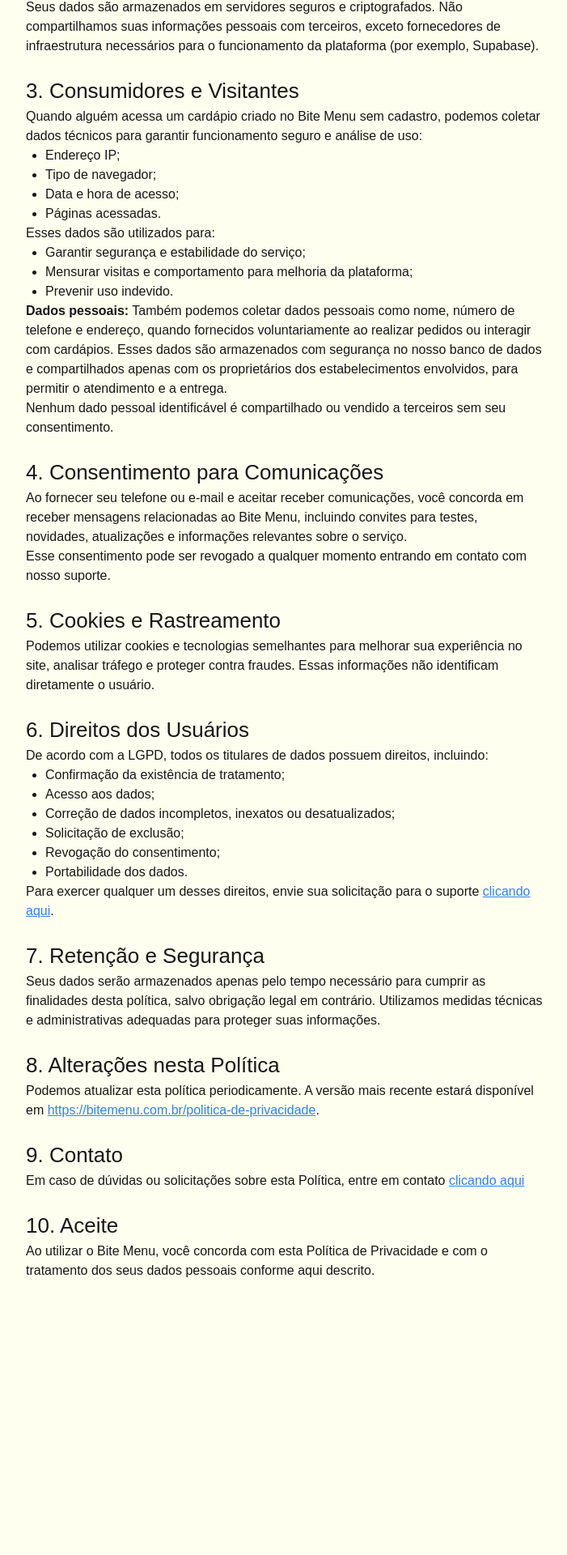
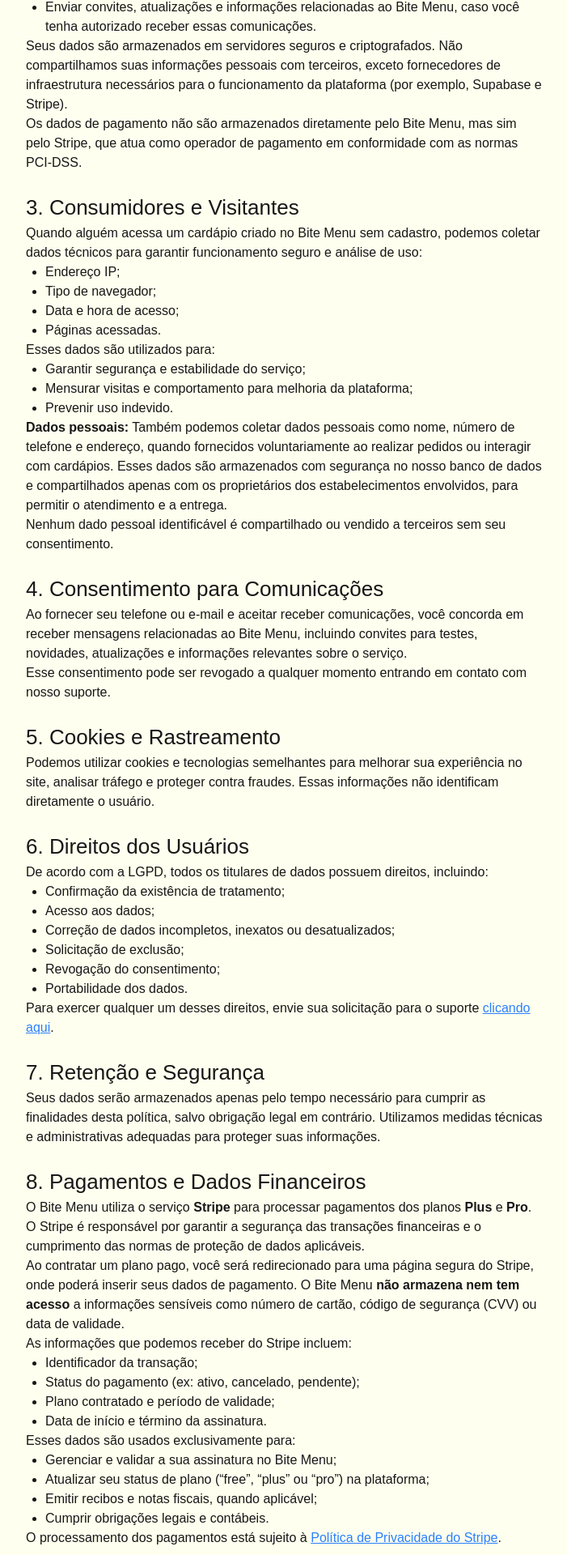
Before and after one commit to igorOliveira-dev/BiteMenu-Next.js, a Next.js app: page /politica-de-privacidade in a window 1280 px wide. Shown: the part 817-2737 px from the top of the page at 81% size, without its empty margins (288-989 px from the left). Before the commit the page ends 2414 px from the top, so only its background shows below. Built offline with nearby package versions, Linux system fonts and the light colour scheme.

Commit message:
Sistema de cancelamento de plano e proteção de plano duplicado

```diff
--- a/src/app/api/stripe-subscription/route.js
+++ b/src/app/api/stripe-subscription/route.js
@@ -9,7 +9,6 @@
     const { searchParams } = new URL(req.url);
     const subscriptionId = searchParams.get("subscriptionId");
 
-    // 🟢 Caso o usuário esteja no plano Free
     if (!subscriptionId) {
       return new Response(
         JSON.stringify({
@@ -87,6 +86,23 @@
       }
     }
 
+    // Buscar método de pagamento principal
+    const paymentMethods = await stripe.paymentMethods.list({
+      customer: subscription.customer,
+      type: "card",
+    });
+
+    let cardInfo = null;
+    if (paymentMethods.data.length > 0) {
+      const card = paymentMethods.data[0].card;
+      cardInfo = {
+        brand: card.brand,
+        last4: card.last4,
+        exp_month: card.exp_month,
+        exp_year: card.exp_year,
+      };
+    }
+
     // 4️⃣ Retornar tudo pro frontend
     return new Response(
       JSON.stringify({
@@ -95,6 +111,7 @@
         plan_name: planName,
         plan_price: planPrice,
         current_period_end: currentPeriodEnd,
+        card_info: cardInfo,
       }),
       {
         status: 200,
--- a/src/app/dashboard/tabs/Account.jsx
+++ b/src/app/dashboard/tabs/Account.jsx
@@ -131,14 +131,6 @@
           {/* email */}
           <p className="color-gray">{profile?.email}</p>
 
-          {/* sair */}
-          <button
-            className="mt-2 cursor-pointer text-white bg-red-700 hover:bg-red-800 px-2 py-1 rounded-lg transition"
-            onClick={handleLogout}
-          >
-            Sair da conta
-          </button>
-
           {/* plano */}
           <div className="mt-4">
             <p className="font-semibold">Plano:</p>
@@ -177,6 +169,14 @@
             </div>
             <p className="text-sm color-gray pt-1">Este é o número em que você receberá os pedidos.</p>
           </div>
+
+          {/* sair */}
+          <button
+            className="underline mt-2 cursor-pointer text-red-500 hover:text-red-600 py-1 transition"
+            onClick={handleLogout}
+          >
+            Sair da conta
+          </button>
         </div>
       </div>
       {nameModalOpen && (
--- a/src/app/politica-de-privacidade/page.jsx
+++ b/src/app/politica-de-privacidade/page.jsx
@@ -7,14 +7,16 @@
       <div className="max-w-2xl flex flex-col gap-6 p-4">
         <div>
           <h1 className="default-h1">Política de Privacidade – Bite Menu</h1>
-          <p>Última atualização: 05/10/2025</p>
+          <p>Última atualização: 29/10/2025</p>
         </div>
 
         <p>
           O <strong>Bite Menu</strong> valoriza sua privacidade e está comprometido com a proteção dos seus dados pessoais.
           Esta Política de Privacidade descreve como coletamos, utilizamos, armazenamos e protegemos suas informações ao
           utilizar nossos serviços, em conformidade com a{" "}
-          <strong>Lei Geral de Proteção de Dados Pessoais (Lei nº 13.709/2018 - LGPD)</strong>.
+          <strong>Lei Geral de Proteção de Dados Pessoais (Lei nº 13.709/2018 - LGPD)</strong>. Esta política também se
+          aplica aos usuários que realizam pagamentos de planos no Bite Menu, cujas informações são processadas de forma
+          segura através do <strong>Stripe</strong>.
         </p>
 
         <section>
@@ -40,7 +42,8 @@
             <li>Senha (armazenada criptografada via Supabase Auth);</li>
             <li>Arquivos enviados, como logotipo e banner;</li>
             <li>Dados relacionados aos cardápios criados;</li>
-            <li>Telefone de contato.</li>
+            <li>Telefone de contato;</li>
+            <li>Informações relacionadas à assinatura e ao pagamento (processadas via Stripe);</li>
           </ul>
           <p>Essas informações são usadas para:</p>
           <ul className="list-disc ml-6">
@@ -57,7 +60,11 @@
           <p>
             Seus dados são armazenados em servidores seguros e criptografados. Não compartilhamos suas informações pessoais
             com terceiros, exceto fornecedores de infraestrutura necessários para o funcionamento da plataforma (por exemplo,
-            Supabase).
+            Supabase e Stripe).
+          </p>
+          <p>
+            Os dados de pagamento não são armazenados diretamente pelo Bite Menu, mas sim pelo Stripe, que atua como operador
+            de pagamento em conformidade com as normas PCI-DSS.
           </p>
         </section>
 
@@ -136,7 +143,47 @@
         </section>
 
         <section>
-          <h2 className="default-h2">8. Alterações nesta Política</h2>
+          <h2 className="default-h2">8. Pagamentos e Dados Financeiros</h2>
+          <p>
+            O Bite Menu utiliza o serviço <strong>Stripe</strong> para processar pagamentos dos planos <strong>Plus</strong>{" "}
+            e <strong>Pro</strong>. O Stripe é responsável por garantir a segurança das transações financeiras e o
+            cumprimento das normas de proteção de dados aplicáveis.
+          </p>
+          <p>
+            Ao contratar um plano pago, você será redirecionado para uma página segura do Stripe, onde poderá inserir seus
+            dados de pagamento. O Bite Menu <strong>não armazena nem tem acesso</strong> a informações sensíveis como número
+            de cartão, código de segurança (CVV) ou data de validade.
+          </p>
+          <p>As informações que podemos receber do Stripe incluem:</p>
+          <ul className="list-disc ml-6">
+            <li>Identificador da transação;</li>
+            <li>Status do pagamento (ex: ativo, cancelado, pendente);</li>
+            <li>Plano contratado e período de validade;</li>
+            <li>Data de início e término da assinatura.</li>
+          </ul>
+          <p>Esses dados são usados exclusivamente para:</p>
+          <ul className="list-disc ml-6">
+            <li>Gerenciar e validar a sua assinatura no Bite Menu;</li>
+            <li>Atualizar seu status de plano (“free”, “plus” ou “pro”) na plataforma;</li>
+            <li>Emitir recibos e notas fiscais, quando aplicável;</li>
+            <li>Cumprir obrigações legais e contábeis.</li>
+          </ul>
+          <p>
+            O processamento dos pagamentos está sujeito à{" "}
+            <a
+              href="https://stripe.com/privacy"
+              target="_blank"
+              rel="noopener noreferrer"
+              className="underline text-blue-500 hover:text-blue-700"
+            >
+              Política de Privacidade do Stripe
+            </a>
+            .
+          </p>
+        </section>
+
+        <section>
+          <h2 className="default-h2">9. Alterações nesta Política</h2>
           <p>
             Podemos atualizar esta política periodicamente. A versão mais recente estará disponível em{" "}
             <Link
@@ -150,20 +197,27 @@
         </section>
 
         <section>
-          <h2 className="default-h2">9. Contato</h2>
+          <h2 className="default-h2">10. Contato</h2>
           <p>
             Em caso de dúvidas ou solicitações sobre esta Política, entre em contato{" "}
             <Link href="/support" className="underline text-blue-500 hover:text-blue-700">
               clicando aqui
             </Link>
+            .
           </p>
         </section>
 
         <section>
-          <h2 className="default-h2">10. Aceite</h2>
+          <h2 className="default-h2">11. Aceite</h2>
           <p>
             Ao utilizar o Bite Menu, você concorda com esta Política de Privacidade e com o tratamento dos seus dados
             pessoais conforme aqui descrito.
+          </p>
+
+          <p className="text-sm color-gray mt-4">
+            O Bite Menu cumpre a Lei Geral de Proteção de Dados (Lei nº 13.709/2018 – LGPD) e segue boas práticas
+            internacionais de segurança da informação. Todas as transações financeiras são processadas com criptografia e
+            certificação PCI-DSS por meio do Stripe.
           </p>
         </section>
       </div>
--- a/src/app/sitemap.xml/route.js
+++ b/src/app/sitemap.xml/route.js
@@ -2,12 +2,12 @@
 
 export async function GET() {
   const staticPages = [
-    { url: "https://bitemenu.com.br/", lastmod: "2025-10-27" },
+    { url: "https://bitemenu.com.br/", lastmod: "2025-10-29" },
     { url: "https://bitemenu.com.br/support", lastmod: "2025-10-01" },
     { url: "https://bitemenu.com.br/register", lastmod: "2025-10-01" },
     { url: "https://bitemenu.com.br/login", lastmod: "2025-10-01" },
-    { url: "https://bitemenu.com.br/politica-de-privacidade", lastmod: "2025-10-05" },
-    { url: "https://bitemenu.com.br/pricing", lastmod: "2025-10-27" },
+    { url: "https://bitemenu.com.br/politica-de-privacidade", lastmod: "2025-10-29" },
+    { url: "https://bitemenu.com.br/pricing", lastmod: "2025-10-29" },
   ];
 
   // 🌐 Busca todos os menus registrados
--- a/src/app/utils/planClick.js
+++ b/src/app/utils/planClick.js
@@ -33,11 +33,21 @@
     }),
   });
 
+  const result = await res.json();
+
   if (!res.ok) {
-    alert("Erro ao iniciar o pagamento. Tente novamente.");
+    if (result.existing_subscription) {
+      alert("Você já possui um plano ativo. Cancele o atual antes de assinar outro.");
+      window.location.href = "/dashboard"; // opcional
+    } else {
+      alert(result.error || "Erro ao iniciar o pagamento. Tente novamente.");
+    }
     return;
   }
 
-  const { url } = await res.json();
-  window.location.href = url;
+  if (result.url) {
+    window.location.href = result.url;
+  } else {
+    alert("Nenhuma URL de pagamento retornada. Tente novamente mais tarde.");
+  }
 };
--- a/src/components/ConfirmModal.jsx
+++ b/src/components/ConfirmModal.jsx
@@ -12,7 +12,7 @@
 
   return (
     <div className="fixed inset-0 bg-dark-gray-90 backdrop-blur-sm flex items-center justify-center z-200">
-      <div className="bg-low-gray rounded shadow-xl p-6 w-80">
+      <div className="bg-low-gray rounded shadow-xl p-6 max-w-110 mx-2">
         <p>{message}</p>
         <div className="flex justify-start gap-3 mt-4">
           <button
```
Also changed, not shown: src/app/api/create-checkout-session/route.js (+18 -6 lines), src/app/dashboard/tabs/PlanDetails.jsx (+19 -8 lines).
